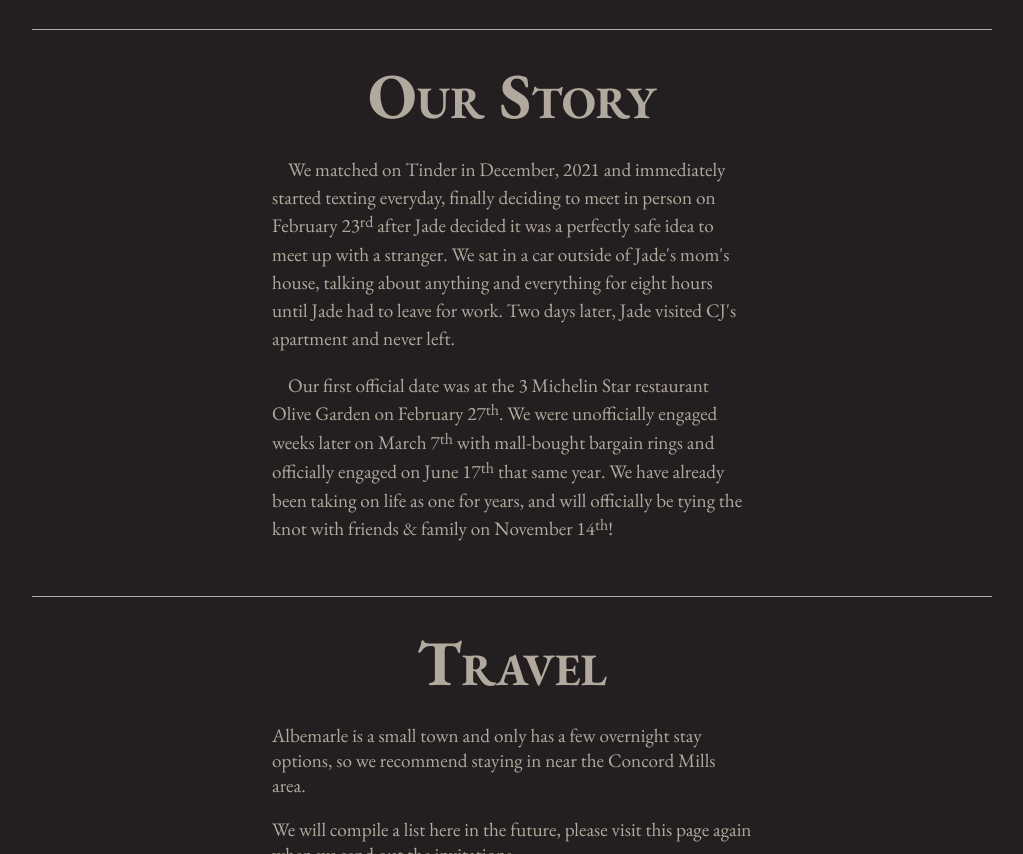
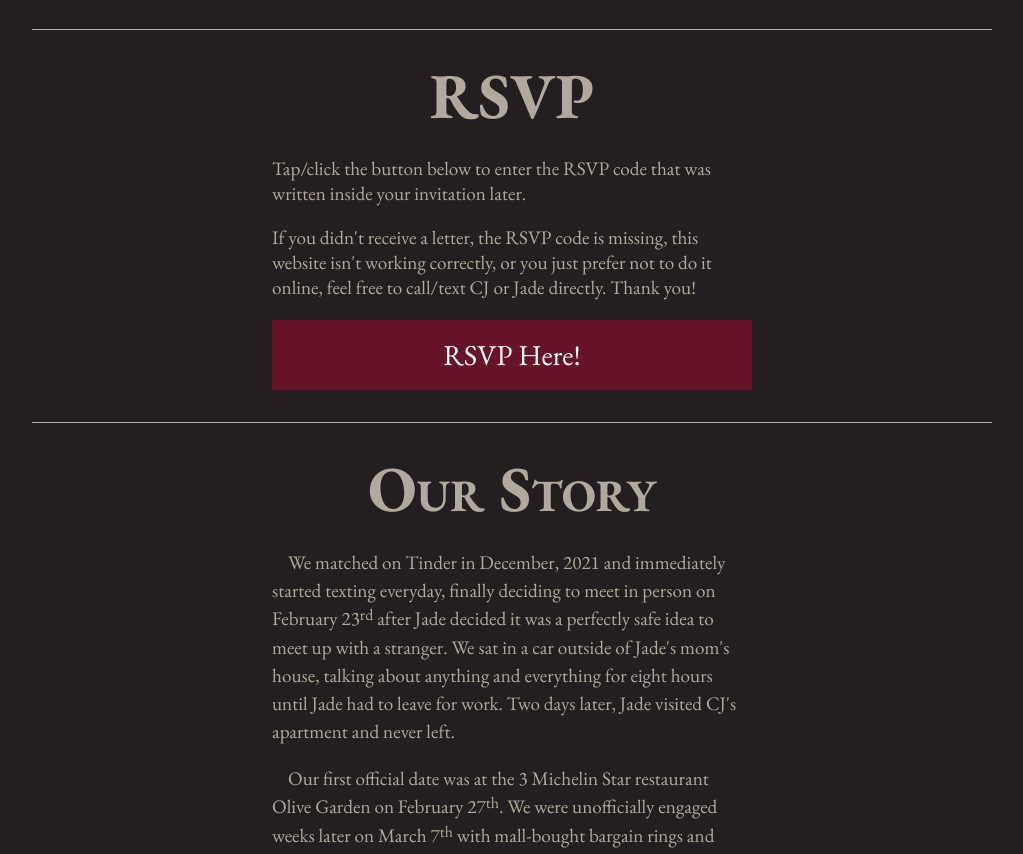
Before and after one commit to cjburkey01/walkerburkeywedding, a plain HTML site: page index.html in a window 1280 px wide. Shown: the part 1007-1861 px from the top of the page, without its empty margins (128-1151 px from the left). Drawn offline with nearby package versions, Linux system fonts and the light colour scheme.

Commit message:
Start working on RSVP dialog

```diff
--- a/index.html
+++ b/index.html
@@ -68,6 +68,38 @@
                     <p>&approx; 5pm</p><p>Ceremony</p>
                     <p>&approx; 5:30</p><p>Reception</p>
                 </div>
+            </section>
+            <section id="content-rsvp">
+                <h1>RSVP</h1>
+                <div class="contained">
+                    <p>
+                        Tap/click the button below to enter the RSVP code that was
+                        written inside your invitation later.
+                    </p>
+                    <p>
+                        If you didn&apos;t receive a letter, the RSVP code is
+                        missing, this website isn&apos;t working correctly, or
+                        you just prefer not to do it online, feel free to
+                        call/text CJ or Jade directly. Thank you!
+                    </p>
+                    <button id="open-rsvp-button">RSVP Here!</button>
+                </div>
+                <dialog id="rsvp-dialog" closedby="any">
+                    <h1>RSVP</h1>
+                    <p>Bippitty Boopitty Submit Your Preferencitties</p>
+                    <div id="rsvp-dialog-content">
+                        <!-- TODO: HANDLE THIS -->
+                        <form style="display: flex; flex-direction: column; gap: 1rem">
+                            <input type="text"
+                                   inputmode="numeric"
+                                   pattern="[0-9]*"
+                                   maxlength="6"
+                                   name="group-id"
+                                   placeholder="RSVP Code" />
+                            <button type="submit">Enter</button>
+                        </form>
+                    </div>
+                </dialog>
             </section>
             <section id="content-story">
                 <h1>Our Story</h1>
@@ -151,5 +183,14 @@
             </section>
         </main>
         <footer id="footer-flex-elem"></footer>
+
+        <script>
+          document.addEventListener("DOMContentLoaded", () => {
+            const rsvpButton = document.getElementById("open-rsvp-button");
+            const rsvpDialog = document.getElementById("rsvp-dialog");
+
+            rsvpButton.addEventListener("click", () => rsvpDialog.showModal());
+          });
+        </script>
     </body>
 </html>
--- a/res/css/style.css
+++ b/res/css/style.css
@@ -57,6 +57,25 @@ h3 {
 p,
 address {
     font-size: var(--normal-font-size);
+}
+button {
+    border: none;
+    background-color: #671328;
+    color: white;
+    padding: 1.0rem;
+    cursor: pointer;
+
+    font-family: "EB Garamond", serif;
+    font-optical-sizing: auto;
+    font-weight: 400;
+    font-style: normal;
+    font-size: calc(var(--normal-font-size) * 1.5);
+}
+input[type="text"] {
+    padding: 0.3rem;
+}
+dialog::backdrop {
+    background-color: rgba(0, 0, 0, 0.6); /* 60% opacity black */
 }
 
 .contained {
@@ -200,6 +219,15 @@ section h1 {
     }
 }
 
+#content-rsvp .contained {
+    text-align: left;
+    margin: auto;
+
+    button {
+        width: 100%;
+    }
+}
+
 #content-story .contained {
     text-align: left;
     margin: auto;
```
